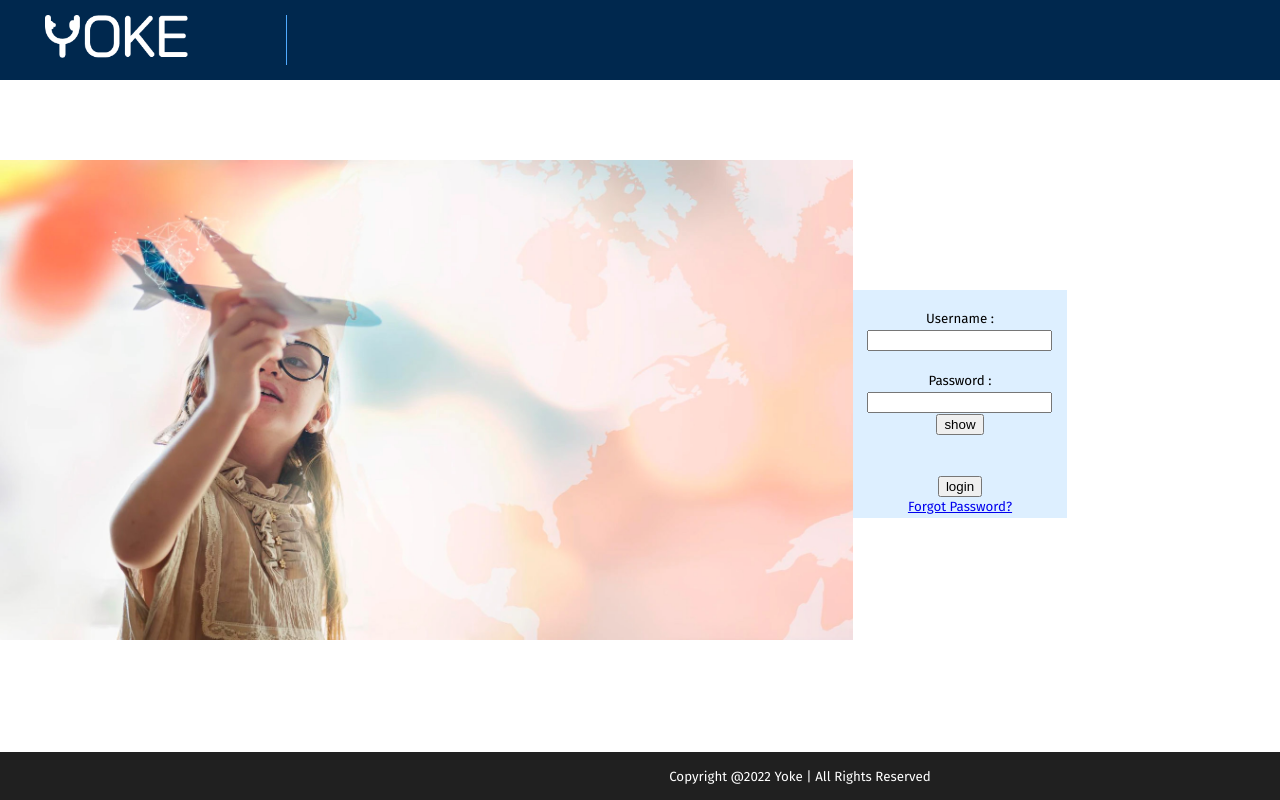
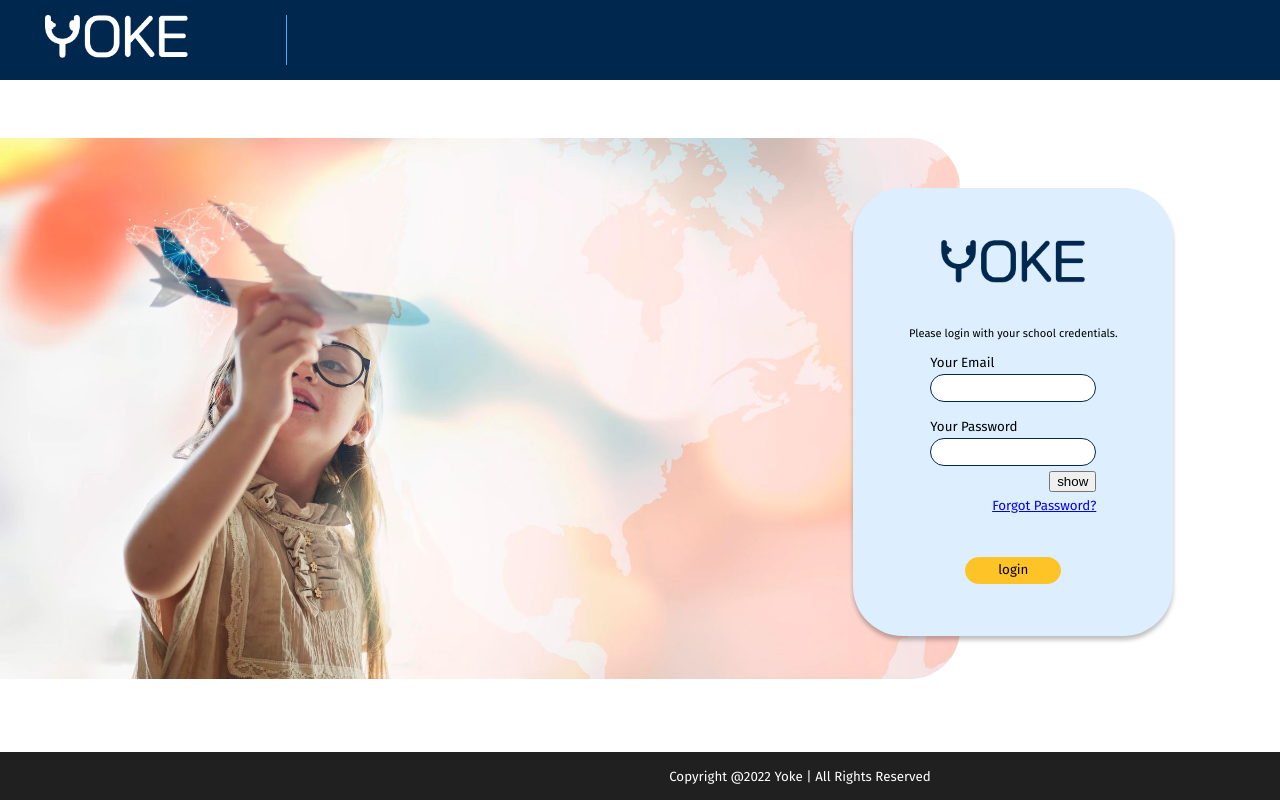
Before and after one commit to adilsaju/yoke, a React (Create React App) app in the folder client/: page /login in a window 1280 px wide. Built offline with nearby package versions, Linux system fonts and the light colour scheme; a web font is replaced by a local one.

Commit message:
done with login styling

```diff
--- a/client/src/components/LoginPage.css
+++ b/client/src/components/LoginPage.css
@@ -1,18 +1,45 @@
-
-
 .parent {
     display: grid;
-    grid-template-columns: 2fr 1fr;
+    grid-template-columns: repeat(12,1fr);
     align-items: center;
-    margin-top: 5rem;
+    /* margin-top: 5rem; */
+    height: 83vh;
+}
+
+.dummy {
+    grid-column: 1/10;
+    grid-row: 1/2;
+}
+
+.dummy img {
+    border-radius: 0px 50px 50px 0px;
 }
 
 .form1{
-    background-color: #DDEFFF;
-    max-width: 50%;
-
+    /* background-color: #DDEFFF;
+    max-width: 50%; */
+    grid-column: 9/12;
+    grid-row: 1/2;
+    background: #DDEFFF;
+    box-shadow: 0px 4px 4px rgba(0, 0, 0, 0.25);
+    border-radius: 50px;
+    height: 25rem;
+    padding: 1.5rem 0;
+    display: flex;
+    align-content: center;
+    justify-content: center;
+    align-items: center;
+    flex-direction: column;
 }
 
+.form1 img {
+    max-width: 9rem;
+    padding-bottom: 2rem;
+}
+
+.form1 p {
+    font-size: smaller;
+}
 
 /* .label-input-wrapper label{
     text-align: right;
@@ -22,3 +49,33 @@
     display: flex;
     flex-flow: column nowrap;
 } */
+
+.ii-wrapper input {
+    border-radius: 28.5px;
+    border: 1px solid #00284E;
+    width: 10rem;
+    height: 1.5rem;
+}
+
+.inputField {
+    display: flex;
+    flex-direction: column;
+    align-items: flex-start;
+    gap: 1rem;
+}
+
+.label-input-wrapper label {
+    display: flex;
+    justify-content: flex-start;
+}
+
+.passwordWrapper {
+    display: flex;
+    flex-direction: column;
+    align-items: flex-end;
+    gap: .3rem;
+}
+
+.form1 .yellowBtn {
+    width: 6rem;
+}
--- a/client/src/components/LoginPage.jsx
+++ b/client/src/components/LoginPage.jsx
@@ -5,7 +5,7 @@ import { useState,useEffect,useContext } from 'react';
 import {UserContext} from '../Contexts/UserContext';
 import "./LoginPage.css";
 import cover from './images/login_img.jpg';
-
+import logoDBlue from './images/logoDrkBlue.png'
 
 
 const LoginPage = () => {
@@ -120,33 +120,32 @@ const LoginPage = () => {
       {/* <div className='fullpage'> */}
       {/* <SideMenuAdmin /> */}
       {/* <div className='division'> */}
-
-      <br />
+      <img src={logoDBlue} ></img>
+      <p>Please login with your school credentials.</p>
+      <div className="inputField">
         <div className="label-input-wrapper">
-
-        <label htmlFor="loginid">Username :  </label>
+          <label htmlFor="loginid">Your Email</label>
           <div className="ii-wrapper"  >
           <input type="email" name="email" id="loginid" />
           </div>
         </div>
-        <br />
         <div className="label-input-wrapper">
-
-        <label htmlFor="password">Password :  </label>
-        <div className="ii-wrapper"  >
-
+          <label htmlFor="password">Your Password</label>
+          <div className="ii-wrapper passwordWrapper"  >
               <input type="password" name="password" id="password" />
               <button onClick={(e)=>{show()}} >show</button>
+              <a href="#">Forgot Password?</a>
+          </div>
         </div>
       </div>
 
         <br />
         <br />
 
-      <button onClick={(e) => { login()}} >login</button><br></br>
-      <a href="#">Forgot Password?</a>
+      <button className="yellowBtn" onClick={(e) => { login()}} >login</button>
+
         {/* <input type="submit" /> */}
-      <br />
+
       {/* </div> */}
       {/* </div> */}
     </div>
```
Lines whose indentation alone changed are shown as unchanged.
